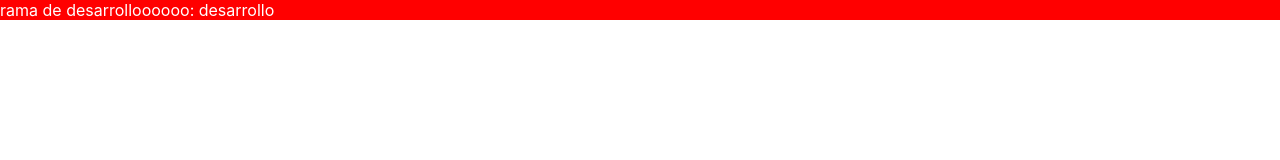
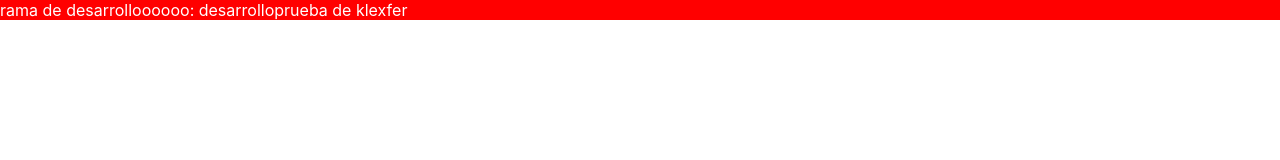
Before and after one commit to LexferRam/reactJS-GitLab-CI-CD-pipeline, a React (Create React App) app: page / in a window 1280 px wide. Shown: the top 160 px of the page. Built offline with nearby package versions, Linux system fonts and the light colour scheme.

Commit message:
add chenage app

```diff
--- a/src/App.js
+++ b/src/App.js
@@ -4,6 +4,7 @@ function App() {
   return (
     <div className="App" style={{ backgroundColor: 'red', color: 'white' }}>
       rama de desarrolloooooo: {process.env.REACT_APP_ENV}
+      prueba de klexfer
     </div>
   );
 }
```
